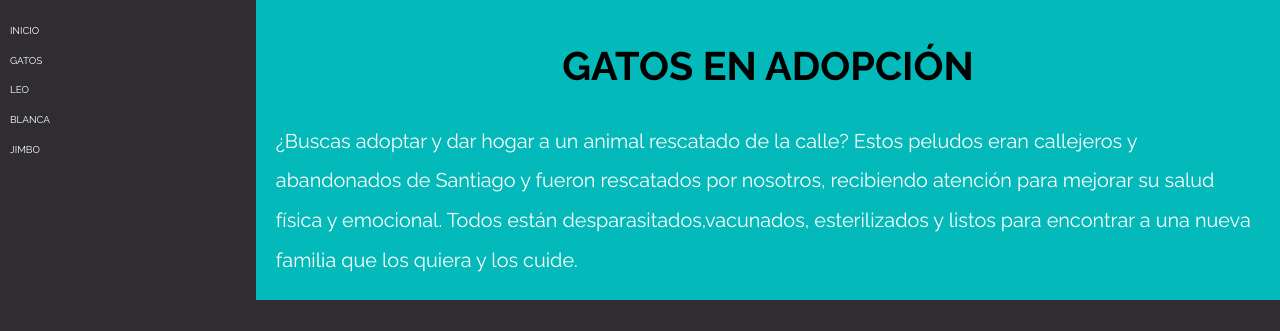
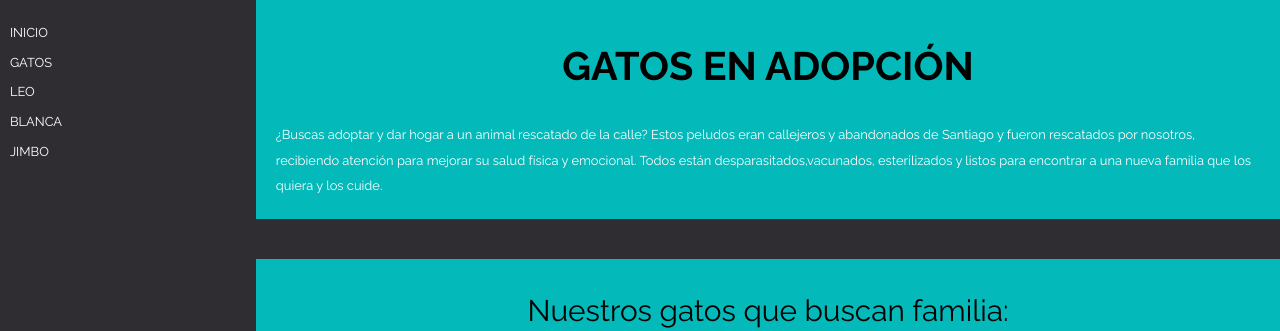
Before and after one commit to JosueAguilera14/ONG-CSS, a plain HTML site: page gatos.html in a window 1280 px wide. Shown: the top 331 px of the page. Drawn offline with Linux system fonts and the light colour scheme.

Commit message:
Cambiando tamaño de las opciones del menú

```diff
--- a/CSS/gatos.css
+++ b/CSS/gatos.css
@@ -2,7 +2,7 @@
     --pequeño: 200;
     --regular: 400;
     --negrita: 700;
-    --tamaño-chico: 2rem;
+    --tamaño-chico: 1.3rem;
     --tamaño-mediano: 3rem;
     --tamaño-grande: 4rem;
 }
@@ -45,6 +45,7 @@ body {
     padding: .5rem 1rem;
     height: 2rem;
     width: 18.5%;
+    font-size: var(--tamaño-chico);
 }
 
 main {
--- a/CSS/perros.css
+++ b/CSS/perros.css
@@ -2,7 +2,7 @@
     --pequeño: 200;
     --regular: 400;
     --negrita: 700;
-    --tamaño-chico: 2rem;
+    --tamaño-chico: 1.3rem;
     --tamaño-mediano: 3rem;
     --tamaño-grande: 4rem;
 }
@@ -45,6 +45,7 @@ body {
     padding: .5rem 1rem;
     height: 2rem;
     width: 18.5%;
+    font-size: var(--tamaño-chico);
 }
 
 main {
```
